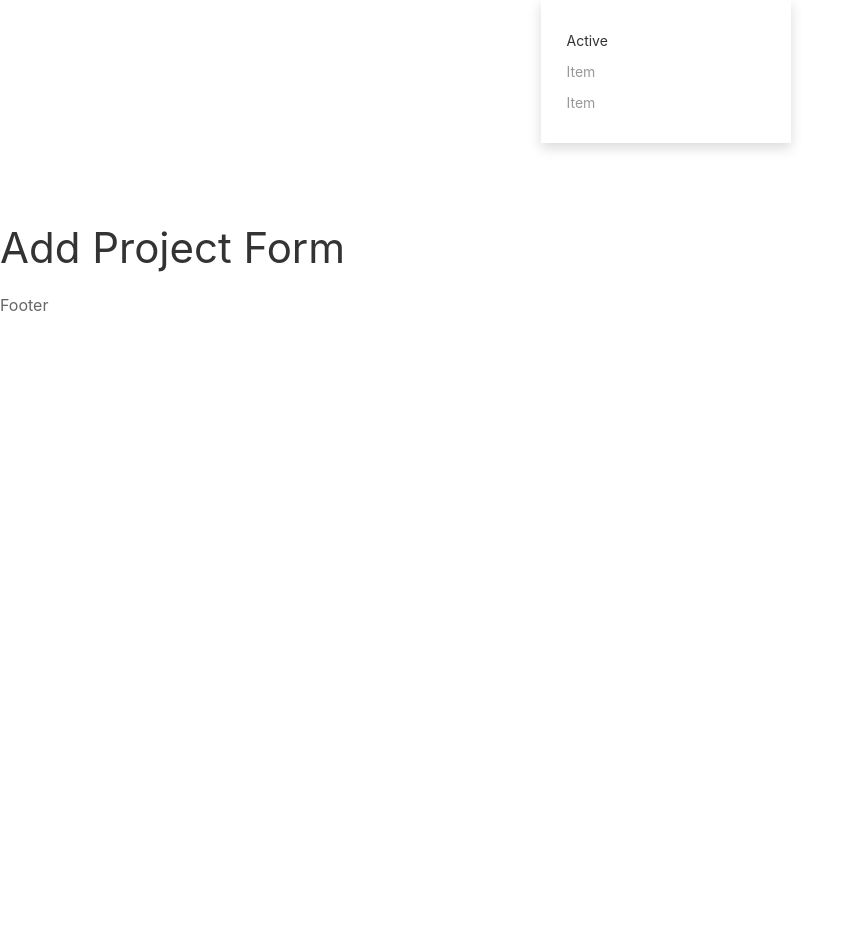
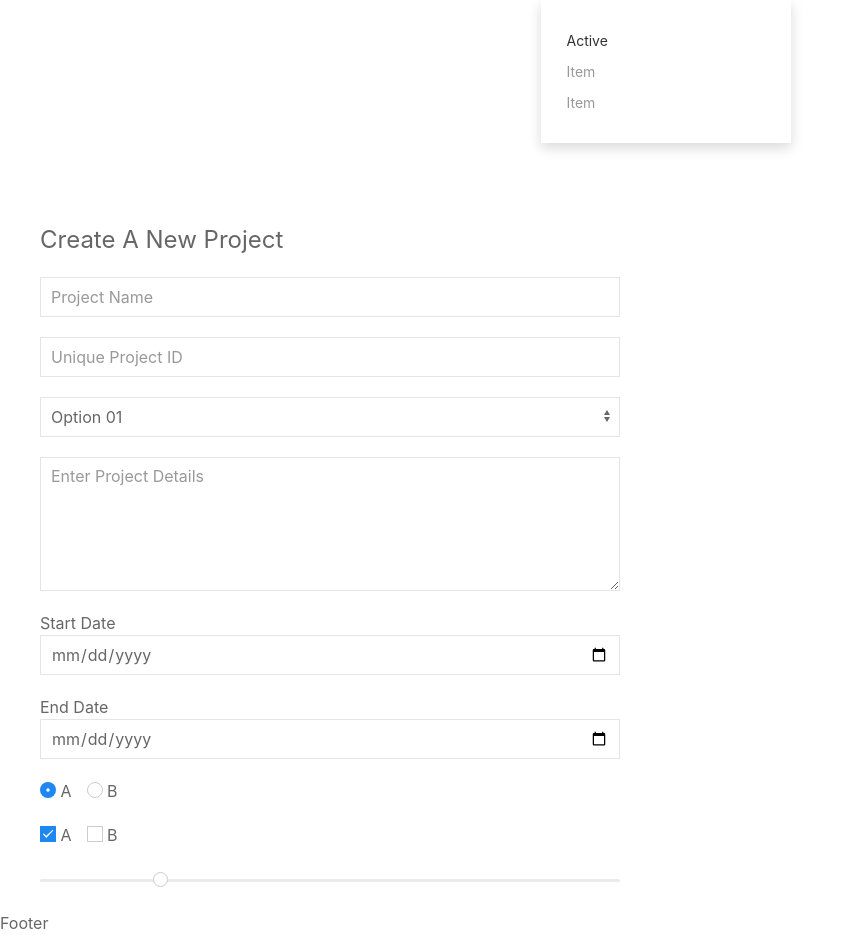
Before and after one commit to rosalesnikho/PMToolReact, a React (Create React App) app: page /addProject in a window 1280 px wide. Shown: the whole page, without its empty margins (0-856 px from the left). Before the commit the page ends 800 px from the top, so only its background shows below. Built offline with nearby package versions, Linux system fonts and the light colour scheme.

Commit message:
added more form logic

```diff
--- a/src/components/Project/AddProject.js
+++ b/src/components/Project/AddProject.js
@@ -1,10 +1,65 @@
 import React, {Component} from 'react';
 
 class AddProject extends Component {
+
 	render() {
 		return (
-			<div>
-				<h1>Add Project Form</h1>
+			<div className="uk-container">
+				<div className="uk-grid">
+					<div className="uk-width-1-2">
+						<form>
+							<fieldset className="uk-fieldset">
+								<legend className="uk-legend">Create A New Project</legend>
+
+								<div className="uk-margin">
+									<input className="uk-input" type="text" placeholder="Project Name" />
+								</div>
+								<div className="uk-margin">
+									<input className="uk-input" type="text" placeholder="Unique Project ID" />
+								</div>
+
+								<div className="uk-margin">
+									<select className="uk-select">
+										<option>Option 01</option>
+										<option>Option 02</option>
+									</select>
+								</div>
+
+								<div className="uk-margin">
+									<textarea className="uk-textarea" rows="5" placeholder="Enter Project Details"></textarea>
+								</div>
+
+								<div className="uk-margin">
+									Start Date
+									<input className="uk-input" type="date" />
+								</div>
+
+								<div className="uk-margin">
+									End Date
+									<input className="uk-input" type="date" />
+								</div>
+
+								<div className="uk-margin uk-grid-small uk-child-width-auto uk-grid">
+									<label><input className="uk-radio" type="radio" name="radio2" checked /> A</label>
+									<label><input className="uk-radio" type="radio" name="radio2" /> B</label>
+								</div>
+
+								<div className="uk-margin uk-grid-small uk-child-width-auto uk-grid">
+									<label><input className="uk-checkbox" type="checkbox" checked /> A</label>
+									<label><input className="uk-checkbox" type="checkbox" /> B</label>
+								</div>
+
+								<div className="uk-margin">
+									<input className="uk-range" type="range" value="2" min="0" max="10" step="0.1" />
+								</div>
+
+							</fieldset>
+						</form>
+					</div>
+					<div className="uk-width-1-2">
+
+					</div>
+				</div>
 			</div>
 		);
 	}
```
